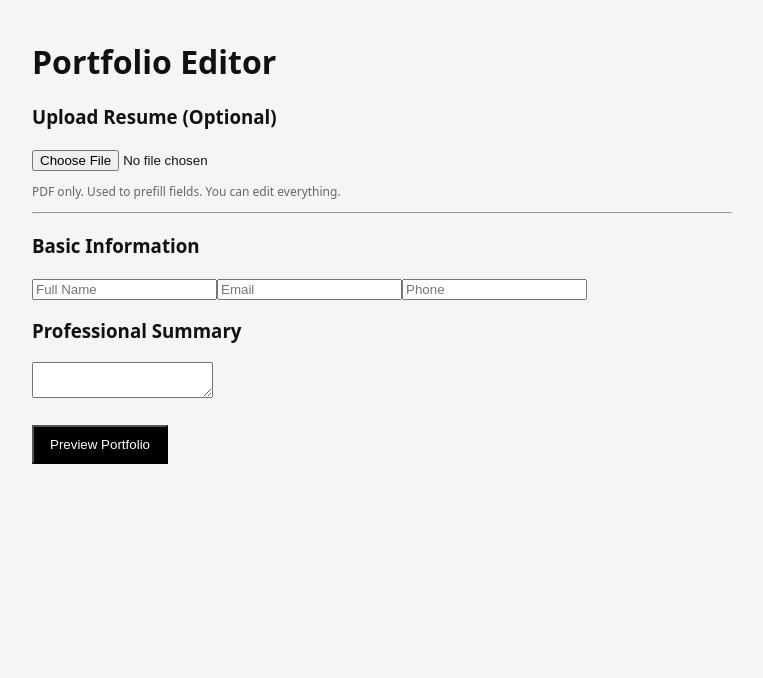
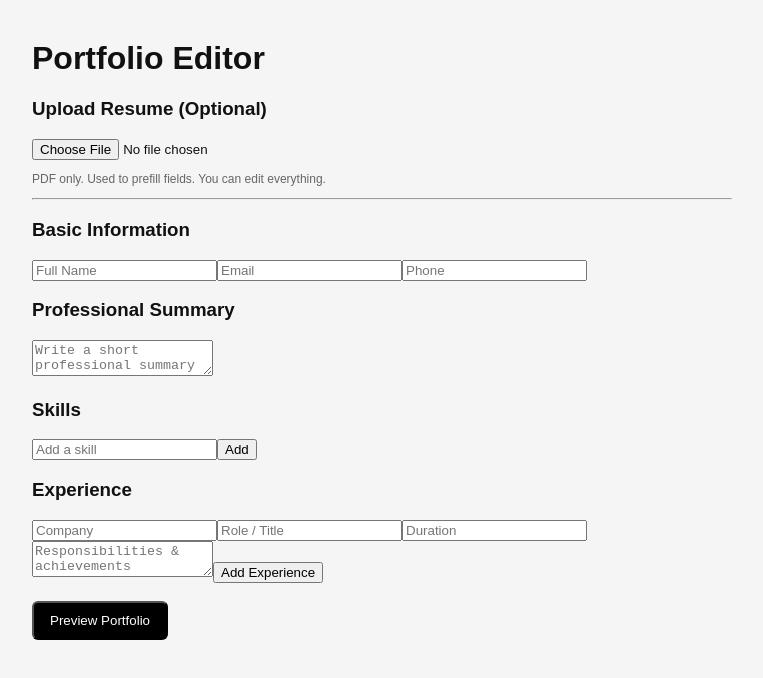
Before and after one commit to Singhakash9/resume-to-portfolio, a Next.js app: page /editor in a window 1280 px wide. Shown: the top 678 px of the page, without its empty margins (258-1021 px from the left). Built offline with nearby package versions, Linux system fonts and the light colour scheme.

Commit message:
Fix resume upload using dynamic pdfjs import

```diff
--- a/app/editor/page.tsx
+++ b/app/editor/page.tsx
@@ -1,10 +1,6 @@
 "use client";
 
 import { useEffect, useState } from "react";
-import * as pdfjsLib from "pdfjs-dist";
-
-pdfjsLib.GlobalWorkerOptions.workerSrc =
-  `//cdnjs.cloudflare.com/ajax/libs/pdf.js/${pdfjsLib.version}/pdf.worker.min.js`;
 
 type Experience = {
   company: string;
@@ -20,7 +16,14 @@ export default function EditorPage() {
   const [summary, setSummary] = useState("");
   const [resumeText, setResumeText] = useState("");
 
+  const [skillInput, setSkillInput] = useState("");
   const [skills, setSkills] = useState<string[]>([]);
+
+  const [company, setCompany] = useState("");
+  const [role, setRole] = useState("");
+  const [duration, setDuration] = useState("");
+  const [details, setDetails] = useState("");
+
   const [experience, setExperience] = useState<Experience[]>([]);
 
   /* ================= LOAD SAVED DATA ================= */
@@ -54,9 +57,15 @@ export default function EditorPage() {
     );
   }, [name, email, phone, summary, skills, experience]);
 
-  /* ================= RESUME UPLOAD ================= */
+  /* ================= RESUME UPLOAD (SAFE) ================= */
 
   const handleResumeUpload = async (file: File) => {
+    // 🔑 Dynamic import (browser-only)
+    const pdfjsLib = await import("pdfjs-dist");
+
+    pdfjsLib.GlobalWorkerOptions.workerSrc =
+      `//cdnjs.cloudflare.com/ajax/libs/pdf.js/${pdfjsLib.version}/pdf.worker.min.js`;
+
     const arrayBuffer = await file.arrayBuffer();
     const pdf = await pdfjsLib.getDocument({ data: arrayBuffer }).promise;
 
@@ -72,7 +81,7 @@ export default function EditorPage() {
     autoFillFromText(text);
   };
 
-  /* ================= BASIC PARSING (V1) ================= */
+  /* ================= BASIC AUTO-FILL ================= */
 
   const autoFillFromText = (text: string) => {
     if (!email) {
@@ -90,18 +99,42 @@ export default function EditorPage() {
     }
   };
 
+  /* ================= ACTIONS ================= */
+
+  const addSkill = () => {
+    if (!skillInput.trim()) return;
+    setSkills(prev => [...prev, skillInput.trim()]);
+    setSkillInput("");
+  };
+
+  const addExperience = () => {
+    if (!company || !role) return;
+
+    setExperience(prev => [
+      ...prev,
+      { company, role, duration, details },
+    ]);
+
+    setCompany("");
+    setRole("");
+    setDuration("");
+    setDetails("");
+  };
+
   /* ================= UI ================= */
 
   return (
-    <div style={{ maxWidth: 700, margin: "40px auto" }}>
+    <div style={{ maxWidth: 700, margin: "40px auto", fontFamily: "Arial" }}>
       <h1>Portfolio Editor</h1>
 
-      {/* UPLOAD */}
+      {/* RESUME UPLOAD */}
       <h3>Upload Resume (Optional)</h3>
       <input
         type="file"
         accept=".pdf"
-        onChange={e => e.target.files && handleResumeUpload(e.target.files[0])}
+        onChange={e =>
+          e.target.files && handleResumeUpload(e.target.files[0])
+        }
       />
       <p style={{ fontSize: 12, color: "#666" }}>
         PDF only. Used to prefill fields. You can edit everything.
@@ -117,13 +150,46 @@ export default function EditorPage() {
 
       {/* SUMMARY */}
       <h3>Professional Summary</h3>
-      <textarea value={summary} onChange={e => setSummary(e.target.value)} />
+      <textarea
+        placeholder="Write a short professional summary"
+        value={summary}
+        onChange={e => setSummary(e.target.value)}
+      />
+
+      {/* SKILLS */}
+      <h3>Skills</h3>
+      <input
+        placeholder="Add a skill"
+        value={skillInput}
+        onChange={e => setSkillInput(e.target.value)}
+      />
+      <button onClick={addSkill}>Add</button>
+      <div style={{ marginTop: 8 }}>{skills.join(", ")}</div>
+
+      {/* EXPERIENCE */}
+      <h3>Experience</h3>
+      <input placeholder="Company" value={company} onChange={e => setCompany(e.target.value)} />
+      <input placeholder="Role / Title" value={role} onChange={e => setRole(e.target.value)} />
+      <input placeholder="Duration" value={duration} onChange={e => setDuration(e.target.value)} />
+      <textarea
+        placeholder="Responsibilities & achievements"
+        value={details}
+        onChange={e => setDetails(e.target.value)}
+      />
+      <button onClick={addExperience}>Add Experience</button>
 
       <br /><br />
 
+      {/* PREVIEW */}
       <button
         onClick={() => (window.location.href = "/preview/")}
-        style={{ padding: "10px 16px", background: "#000", color: "#fff" }}
+        style={{
+          background: "#000",
+          color: "#fff",
+          padding: "10px 16px",
+          borderRadius: 6,
+          cursor: "pointer",
+        }}
       >
         Preview Portfolio
       </button>
```
